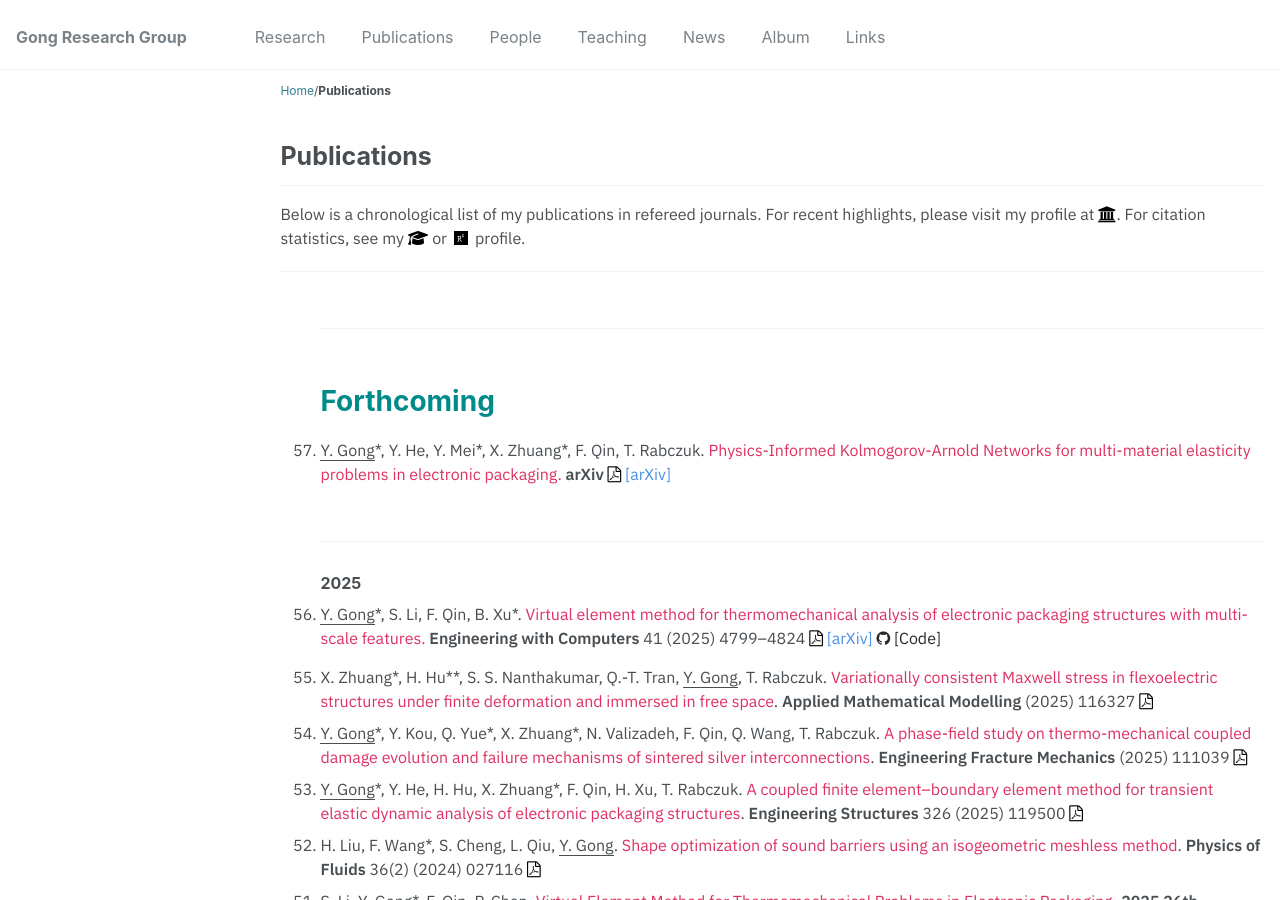
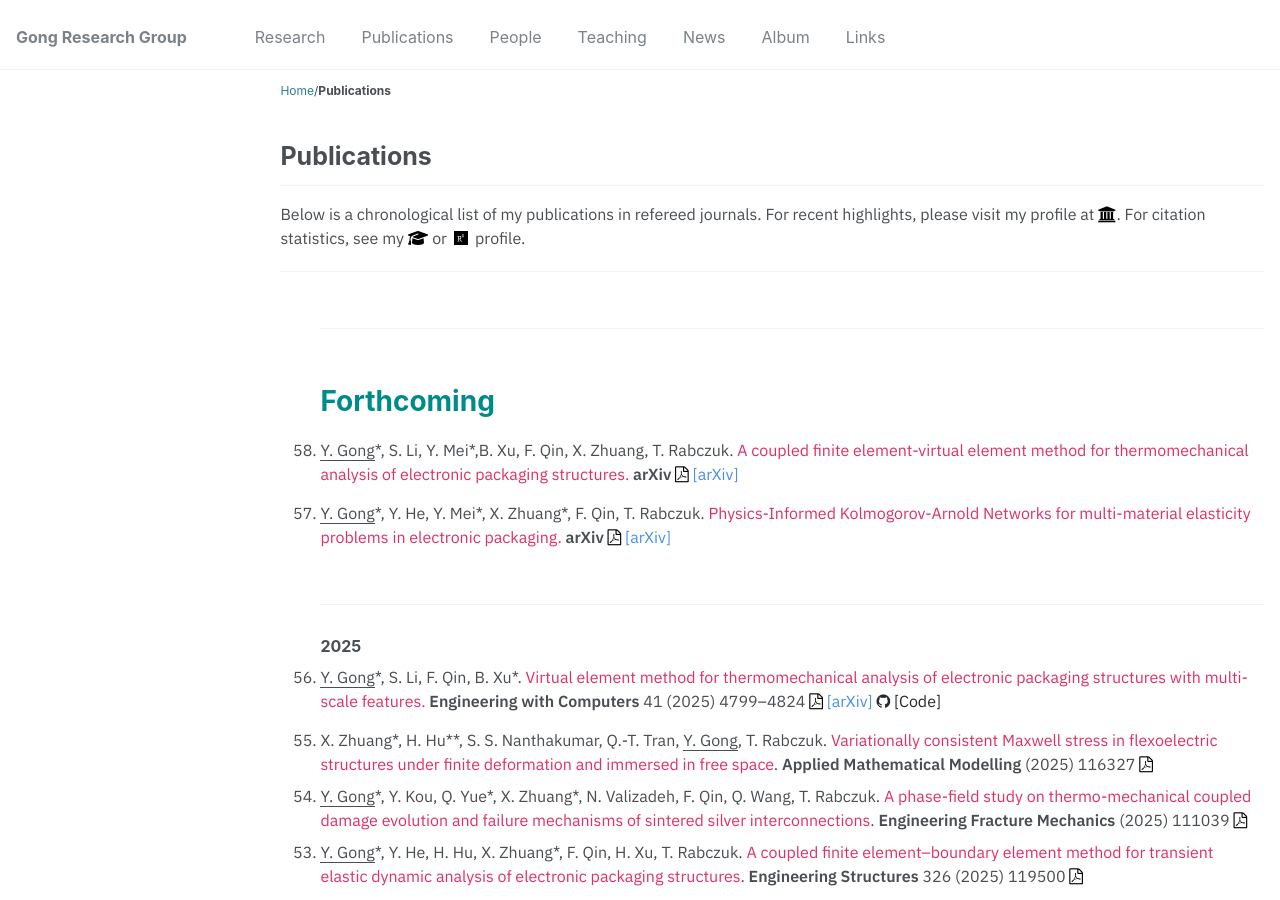
Before and after one commit to yanpeng-gong/yanpeng-gong.github.io, a Jekyll site: the page built from _publications/publications.md, in a window 1280 px wide and 900 px high. Built offline with Jekyll 4.4.1, drawn with Linux system fonts in a browser that asks for light colours.

Commit message:
update pubs vefe axive

```diff
--- a/_publications/publications.md
+++ b/_publications/publications.md
@@ -41,6 +41,24 @@ author_profile: false
 <br>
 <hr>
 <h2 style="color: #008B8B; font-weight: bold; font-size: 28px; margin-bottom: 20px;">Forthcoming</h2>
+
+<li style="margin-bottom: 15px;">
+     <!-- Author names -->
+  <u>Y. Gong</u>*, S. Li, Y. Mei*,B. Xu, F. Qin, X. Zhuang, T. Rabczuk.
+     <!-- Title of the paper -->
+  <a href="https://arxiv.org/abs/2508.16999" style="text-decoration:none; color:#DE3163;">
+    A coupled finite element-virtual element method for thermomechanical analysis of electronic packaging structures.
+  </a>
+     <!-- Journal information -->
+  <b>arXiv</b>
+  <a href="http://yanpeng-gong.github.io/files/papers/2025_VeFe.pdf" style="text-decoration:none;">
+      <i class="fa fa-file-pdf-o" style="font-size:16px; color:black;"></i>
+  </a>
+     <!-- link of arXive -->
+  <a href="https://arxiv.org/abs/2511.09348" style="text-decoration:none; color:#4A90E2;">
+    [arXiv]
+  </a>
+</li>
 
 <li style="margin-bottom: 15px;">
      <!-- Author names -->
```
Also changed, not shown: 1 other file.
